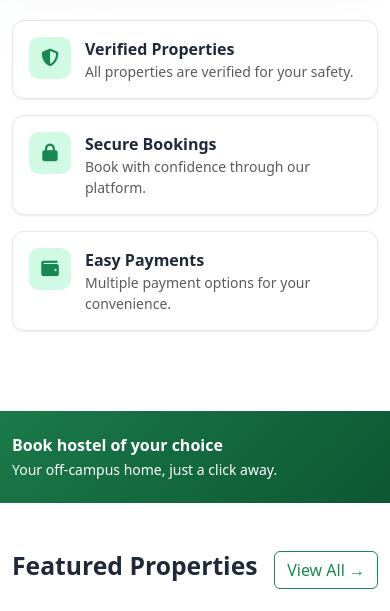
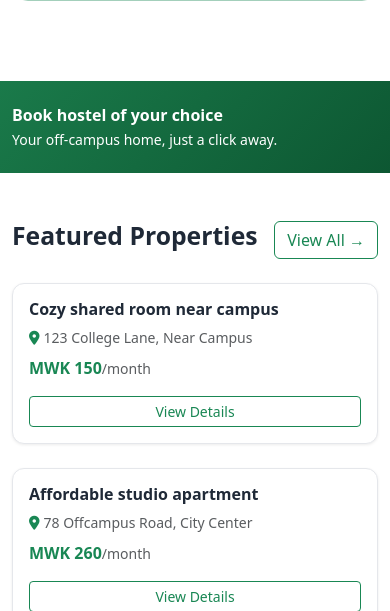
Before and after one commit to MaxwellBrightMalizani/off-campus-hostel-booking-system, a Django app: page / in a window 390 px wide. Shown: the part 826-1437 px from the top of the page. Run offline with Django 4.2, Linux system fonts and the light colour scheme; data that the repository does not hold is empty.

Commit message:
removing pictures

```diff
--- a/system/listings/templates/listings/listing_detail.html
+++ b/system/listings/templates/listings/listing_detail.html
@@ -7,7 +7,7 @@
     <h1>{{ listing.title }}</h1>
     <p class="listing-address">{{ listing.address }}</p>
     <p class="listing-description">{{ listing.description }}</p>
-    <p class="listing-price">Price: ${{ listing.price }}</p>
+    <p class="listing-price">Price: MWK {{ listing.price }}</p>
     <a class="button" href="{% url 'listings:listing_list' %}">Back to listings</a>
 </article>
 {% endblock %}
--- a/system/listings/templates/listings/listing_list.html
+++ b/system/listings/templates/listings/listing_list.html
@@ -11,7 +11,7 @@
             <h2>{{ listing.title }}</h2>
             <p class="listing-address">{{ listing.address }}</p>
             <p class="listing-description">{{ listing.description }}</p>
-            <p class="listing-price">Price: ${{ listing.price }}</p>
+            <p class="listing-price">Price: MWK {{ listing.price }}</p>
             <a class="listing-link" href="{% url 'listings:listing_detail' listing.id %}">View details</a>
         </article>
     {% endfor %}
--- a/system/static/css/style.css
+++ b/system/static/css/style.css
@@ -24,6 +24,9 @@ body{font-family:system-ui,'Segoe UI',sans-serif;color:#1f2937;scroll-behavior:s
 .hero-title{font-size:clamp(2rem,5vw,3rem);font-weight:800;line-height:1.2;color:#111827;animation:fadeInUp .8s ease-out .2s both;letter-spacing:-0.5px}
 .hero-sub{color:#6b7280;font-size:1rem;line-height:1.7;margin-top:.75rem;animation:fadeInUp .8s ease-out .3s both}
 .hero-img{width:100%;max-height:380px;object-fit:cover;border-radius:18px;box-shadow:var(--shadow-lg);animation:fadeInUp .8s ease-out .4s both;transition:transform .4s ease-out;border:1px solid rgba(26,122,74,.1)}.hero-img:hover{transform:translateY(-8px);box-shadow:var(--shadow-lg),0 30px 50px rgba(26,122,74,.15)}
+.hero-visual{min-height:320px;border:1px solid rgba(25,117,69,.15);background:rgba(25,117,69,.05);border-radius:18px;display:flex;align-items:center;justify-content:center;text-align:center}
+.hero-visual h2{font-size:1.4rem;color:#134e3b}
+.hero-visual p{margin:0;color:#4b5563}
 .search-box{background:#fff;border-radius:14px;padding:20px;box-shadow:var(--shadow-md);max-width:520px;animation:fadeInUp .8s ease-out .35s both;border:1px solid var(--gray-200);transition:all .3s}
 .feature-card{display:flex;align-items:flex-start;gap:14px;background:#fff;border-radius:var(--radius);padding:16px;box-shadow:var(--shadow-sm);transition:all .3s ease-out;border:1px solid var(--gray-200)}.feature-card:hover{box-shadow:var(--shadow-md);transform:translateY(-3px);border-color:var(--green-light)}
 .feature-icon{width:42px;height:42px;border-radius:10px;flex-shrink:0;display:grid;place-items:center;font-size:1.1rem}
@@ -103,6 +106,20 @@ body{font-family:system-ui,'Segoe UI',sans-serif;color:#1f2937;scroll-behavior:s
   .sidebar-overlay.show{display:block}
   .dashboard-main{width:100%}
 }
+body.dark-mode{background:#0f172a;color:#e5e8f0}
+body.dark-mode .navbar{background:#111827;box-shadow:0 1px 10px rgba(0,0,0,.4)}
+body.dark-mode .navbar-brand{color:#86efac!important}
+body.dark-mode .nav-link{color:#cbd5e1!important}
+body.dark-mode .nav-link:hover,.dark-mode .active-nav{color:#86efac!important}
+body.dark-mode .search-box, body.dark-mode .property-card, body.dark-mode .booking-summary-card, body.dark-mode .auth-card, body.dark-mode .filter-card, body.dark-mode .hero-visual, body.dark-mode .listing-card, body.dark-mode .listing-detail{background:#111827;border-color:#334155;color:#d1d5db}
+body.dark-mode .hero-section{background:linear-gradient(135deg,#0f172a 0%,#111827 60%)}
+body.dark-mode .text-muted, body.dark-mode .listing-address, body.dark-mode .listing-description, body.dark-mode .listing-price{color:#94a3b8!important}
+body.dark-mode .btn-outline-success{color:#bbf7d0!important;border-color:#22c55e!important}
+body.dark-mode .btn-outline-success:hover{background:#22c55e!important;color:#fff!important}
+body.dark-mode .btn-outline-secondary{color:#cbd5e1!important;border-color:#475569!important}
+body.dark-mode .btn-outline-secondary:hover{background:#475569!important;color:#fff!important}
+body.dark-mode .cta-banner{background:linear-gradient(135deg,#16a34a 0%,#0f172a 100%)}
+body.dark-mode footer{background:#020617;color:#94a3b8}
 @media(max-width:576px){
   .hero-title{font-size:1.7rem}
   .dashboard-topbar{padding:0 14px}
--- a/system/static/js/main.js
+++ b/system/static/js/main.js
@@ -85,7 +85,28 @@ document.addEventListener('DOMContentLoaded', function() {
       btn.innerHTML = '<span class="spinner-border spinner-border-sm me-2"></span>Searching...';
     });
   }
+
+  const themeToggle = document.getElementById('darkModeToggle');
+  if (themeToggle) {
+    const savedTheme = localStorage.getItem('theme');
+    const darkMode = savedTheme === 'dark';
+    setTheme(darkMode);
+
+    themeToggle.addEventListener('click', function() {
+      const isDark = document.body.classList.toggle('dark-mode');
+      localStorage.setItem('theme', isDark ? 'dark' : 'light');
+      setTheme(isDark);
+    });
+  }
 });
+
+function setTheme(isDark) {
+  document.body.classList.toggle('dark-mode', isDark);
+  const themeToggle = document.getElementById('darkModeToggle');
+  if (themeToggle) {
+    themeToggle.innerHTML = isDark ? '<i class="fas fa-sun me-1"></i>Light mode' : '<i class="fas fa-moon me-1"></i>Dark mode';
+  }
+}
 
 // Animate number counters
 function animateCounters() {
--- a/system/templates/base.html
+++ b/system/templates/base.html
@@ -24,7 +24,8 @@
         <li class="nav-item"><a class="nav-link" href="#">About</a></li>
         <li class="nav-item"><a class="nav-link" href="#">Contact</a></li>
       </ul>
-      <div class="d-flex gap-2">
+      <div class="d-flex gap-2 align-items-center">
+        <button id="darkModeToggle" class="btn btn-outline-secondary btn-sm"><i class="fas fa-moon me-1"></i>Dark mode</button>
         <a href="{% url 'listings:listing_list' %}" class="btn btn-outline-success btn-sm">View Listings</a>
       </div>
     </div>
--- a/system/templates/home.html
+++ b/system/templates/home.html
@@ -18,28 +18,10 @@
           </form>
         </div>
       </div>
-      <div class="col-lg-6 mt-5 mt-lg-0 text-center">
-        <img src="https://images.unsplash.com/photo-1560448204-e02f11c3d0e2?w=600&q=80" class="hero-img" alt="Modern apartment">
-      </div>
-    </div>
-    <!-- Features -->
-    <div class="row g-3 mt-5">
-      <div class="col-md-4">
-        <div class="feature-card">
-          <div class="feature-icon bg-success-soft"><i class="fas fa-shield-alt text-success"></i></div>
-          <div><strong>Verified Properties</strong><p class="small text-muted mb-0">All properties are verified for your safety.</p></div>
-        </div>
-      </div>
-      <div class="col-md-4">
-        <div class="feature-card">
-          <div class="feature-icon bg-success-soft"><i class="fas fa-lock text-success"></i></div>
-          <div><strong>Secure Bookings</strong><p class="small text-muted mb-0">Book with confidence through our platform.</p></div>
-        </div>
-      </div>
-      <div class="col-md-4">
-        <div class="feature-card">
-          <div class="feature-icon bg-success-soft"><i class="fas fa-wallet text-success"></i></div>
-          <div><strong>Easy Payments</strong><p class="small text-muted mb-0">Multiple payment options for your convenience.</p></div>
+      <div class="col-lg-6 mt-5 mt-lg-0">
+        <div class="hero-visual p-5 rounded-4 border border-success-subtle text-center">
+          <h2 class="fw-bold">Find the right hostel without distractions.</h2>
+          <p class="text-muted mb-0">Simple information, clear pricing, and a clean browsing experience.</p>
         </div>
       </div>
     </div>
@@ -65,10 +47,6 @@
       {% for listing in featured %}
       <div class="col-md-4">
         <div class="property-card">
-          <div class="property-img-wrap">
-            <img src="https://images.unsplash.com/photo-1555854877-bab0e564b8d5?w=400&q=80" class="property-img" alt="{{ listing.title }}">
-            <a href="#" class="save-btn" title="Save"><i class="fas fa-heart"></i></a>
-          </div>
           <div class="p-3">
             <h6 class="fw-bold mb-2">{{ listing.title }}</h6>
             <p class="text-muted small mb-2"><i class="fas fa-map-marker-alt me-1 text-success"></i>{{ listing.address }}</p>
```
